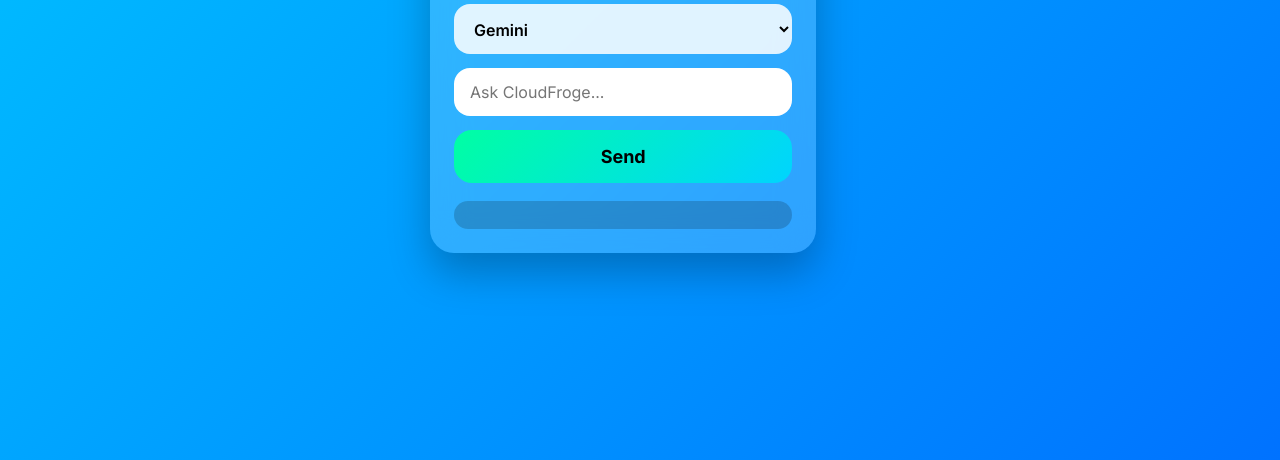
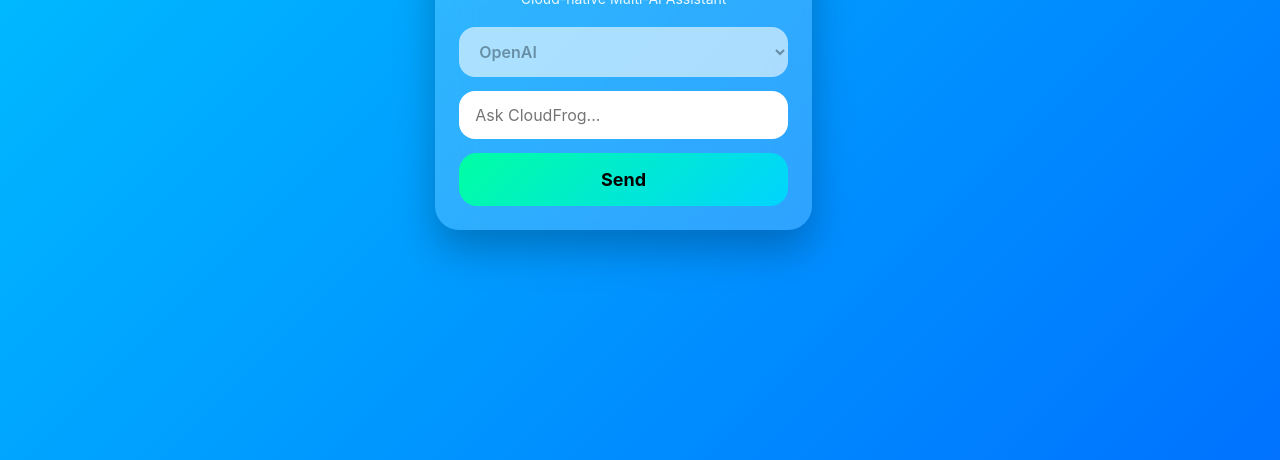
Before and after one commit to aairagalaxystudio/cloudfroge, a website: page public/index.html in a window 1280 px wide. Shown: the part 340-800 px from the top of the page. Drawn offline with Linux system fonts and the light colour scheme.

Commit message:
Update index.html

```diff
--- a/public/index.html
+++ b/public/index.html
@@ -2,52 +2,42 @@
 <html lang="en">
 <head>
   <meta charset="UTF-8" />
-  <meta name="viewport" content="width=device-width, initial-scale=1.0"/>
-  <title>CloudFroge</title>
-
-  <!-- Font -->
-  <link href="https://fonts.googleapis.com/css2?family=Inter:wght@400;600;700&display=swap" rel="stylesheet">
-
-  <!-- Styles -->
+  <meta name="viewport" content="width=device-width, initial-scale=1.0" />
+  <title>CloudFrog</title>
   <link rel="stylesheet" href="style.css" />
 </head>
+
 <body>
-  <main class="app">
+  <div class="app-container">
 
-    <!-- Card -->
-    <section class="card">
-      <!-- Logo -->
-      <div class="logo">
-        🐸
-      </div>
-
-      <h1>CloudFroge</h1>
+    <div class="card">
+      <div class="logo">🐸</div>
+      <h1>CloudFrog</h1>
       <p class="subtitle">Cloud-native Multi-AI Assistant</p>
 
-      <!-- Provider -->
-      <select id="provider">
-        <option value="gemini">Gemini</option>
-        <option value="openai" disabled>OpenAI (soon)</option>
+      <!-- Provider (UI only) -->
+      <select id="provider" disabled>
+        <option value="openai" selected>OpenAI</option>
+        <option value="gemini">Gemini (Coming Soon)</option>
       </select>
 
+      <!-- Chat -->
+      <div id="chat-box" class="chat-box"></div>
+
       <!-- Input -->
-      <input
-        id="messageInput"
-        type="text"
-        placeholder="Ask CloudFroge..."
-        autocomplete="off"
-      />
+      <form id="chat-form">
+        <input
+          id="prompt"
+          type="text"
+          placeholder="Ask CloudFrog..."
+          autocomplete="off"
+        />
+        <button type="submit">Send</button>
+      </form>
+    </div>
 
-      <!-- Send -->
-      <button id="sendBtn">Send</button>
+  </div>
 
-      <!-- Chat -->
-      <div id="chatBox"></div>
-    </section>
-
-  </main>
-
-  <!-- Script -->
   <script src="app.js"></script>
 </body>
 </html>
```
